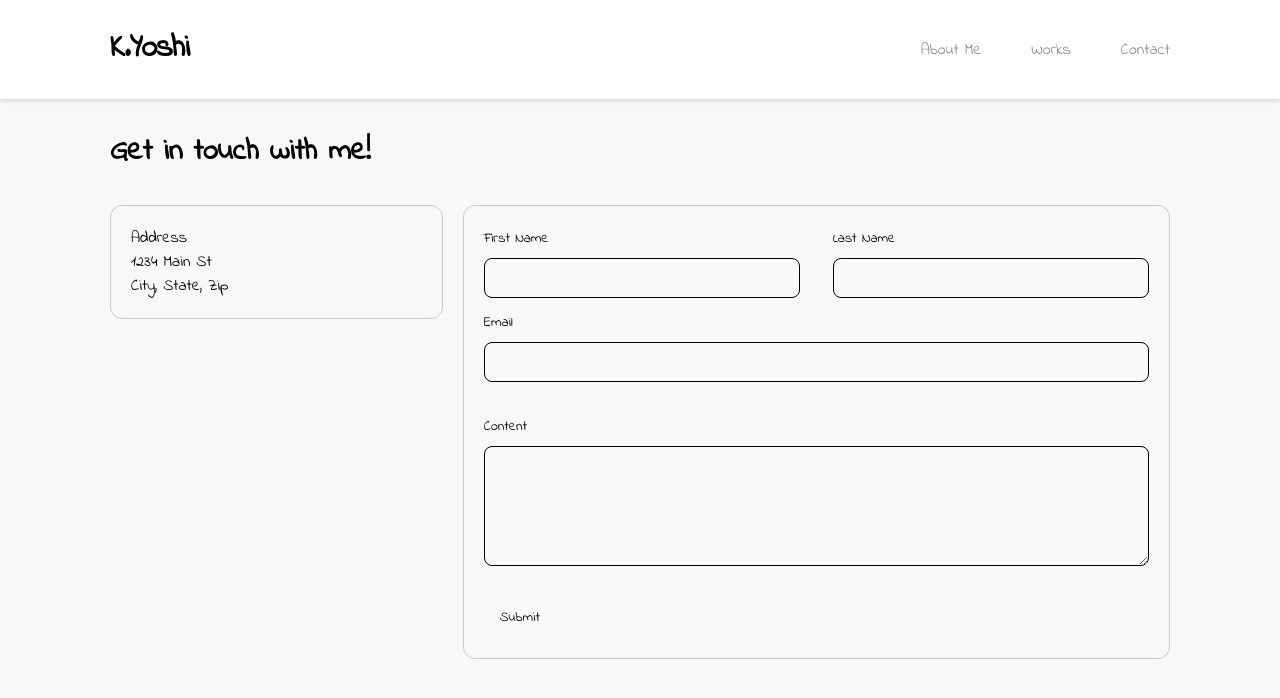
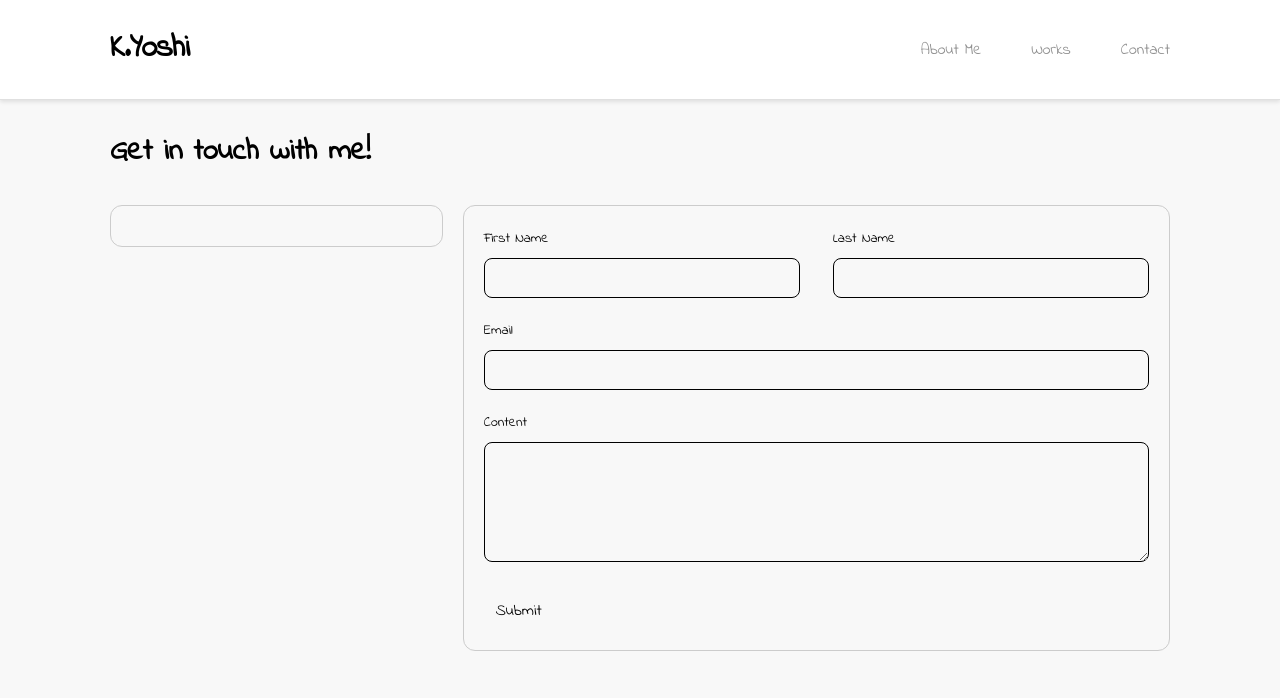
Before and after one commit to Raifa21/react-portfolio-page, a Next.js app: page /contactpage in a window 1280 px wide. Shown: the top 698 px of the page. Built offline with nearby package versions, Linux system fonts and the light colour scheme.

Commit message:
Better UI

```diff
--- a/components/form.css
+++ b/components/form.css
@@ -1,3 +1,7 @@
+.form-style {
+    spacing: 20px;
+}
+
 .firstname {
     flex: 1;
     margin-right: 5%;
@@ -7,13 +11,22 @@
 }
 .name {
     display: flex;
-    margin-bottom: -20px;
+    margin-bottom: 20px;
 }
 .roundedinput {
     border-radius: 8px;
-    padding: 10px;
     border: 1px solid #cccccc;
 }
 .email {
     margin-bottom: 20px;
 }
+.content {
+    margin-bottom: 30px;
+}
+.submit-button {
+    padding: 7px 12px;
+    border-radius: 8px;
+}
+.submit-button:hover {
+    background-color: #e4e4e4;
+}
--- a/components/form.tsx
+++ b/components/form.tsx
@@ -4,7 +4,6 @@ import { zodResolver } from "@hookform/resolvers/zod";
 import { useForm } from "react-hook-form";
 import { z } from "zod";
 
-import { Button } from "@/components/ui/button";
 import {
   Form,
   FormControl,
@@ -23,7 +22,7 @@ const formSchema = z.object({
   firstname: z.string().min(2),
   lastname: z.string().min(2),
   email: z.string().email(),
-  message: z.string(),
+  message: z.string().min(5),
 });
 
 export function ProfileForm() {
@@ -37,13 +36,30 @@ export function ProfileForm() {
     },
   });
 
-  function onSubmit(values: z.infer<typeof formSchema>) {
-    console.log(values);
+  async function onSubmit(values: z.infer<typeof formSchema>) {
+    try {
+      const response = await fetch("/submit", {
+        method: "POST",
+        headers: {
+          "Content-Type": "application/json",
+        },
+        body: JSON.stringify(values),
+      });
+
+      if (response.ok) {
+        alert("Form submitted successfully");
+        form.reset(); // Reset form after successful submission
+      } else {
+        alert("Form submission failed");
+      }
+    } catch (error) {
+      console.error("Error:", error);
+    }
   }
 
   return (
     <Form {...form}>
-      <form onSubmit={form.handleSubmit(onSubmit)} className="space-y-8">
+      <form onSubmit={form.handleSubmit(onSubmit)} className="form-style">
         <div className="name">
           <div className="firstname">
             <FormField
@@ -115,7 +131,11 @@ export function ProfileForm() {
             )}
           />
         </div>
-        <Button type="submit">Submit</Button>
+        <div className="submit">
+          <button type="submit" className="submit-button">
+            Submit
+          </button>
+        </div>
       </form>
     </Form>
   );
--- a/components/ui/button.tsx
+++ b/components/ui/button.tsx
@@ -12,8 +12,7 @@ const buttonVariants = cva(
         default: "text-primary-foreground",
         destructive:
           "bg-destructive text-destructive-foreground hover:bg-destructive/90",
-        outline:
-          "border border-input bg-background hover:bg-accent hover:text-accent-foreground",
+        outline: "",
         secondary:
           "bg-secondary text-secondary-foreground hover:bg-secondary/80",
         ghost: "hover:bg-accent hover:text-accent-foreground",
--- a/pages/contactpage.tsx
+++ b/pages/contactpage.tsx
@@ -19,11 +19,7 @@ const ContactPage = () => {
         <div className="title">Get in touch with me!</div>
         <div className="contact">
           <div className="left">
-            <div className="left-1">
-              <h2>Address</h2>
-              <p>1234 Main St</p>
-              <p>City, State, Zip</p>
-            </div>
+            <div className="left-1"></div>
           </div>
           <div className="right">
             <ProfileForm />
--- a/styles/globals.css
+++ b/styles/globals.css
@@ -16,7 +16,6 @@
     font-size: 50px;
     font-weight: bold;
 }
-
 .contact-button {
     background-color: #ff6347;
     color: white;
```
